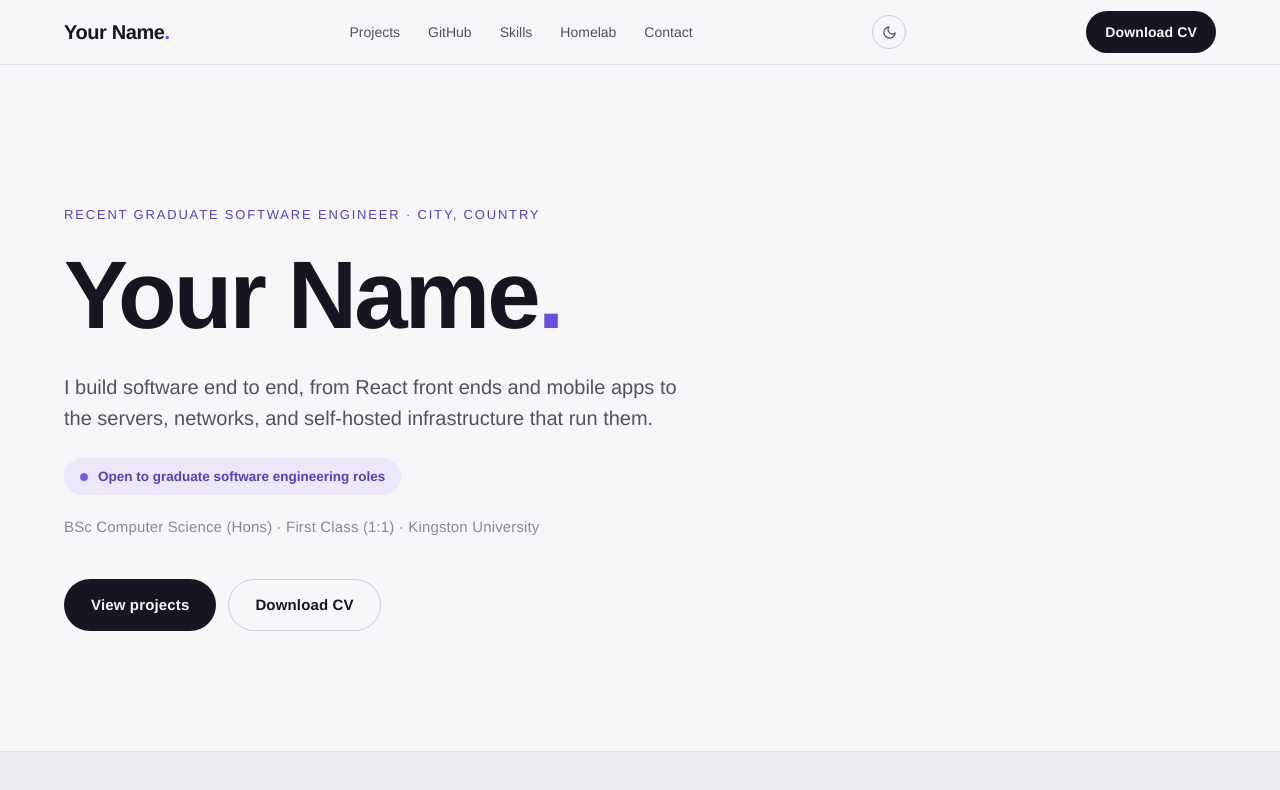
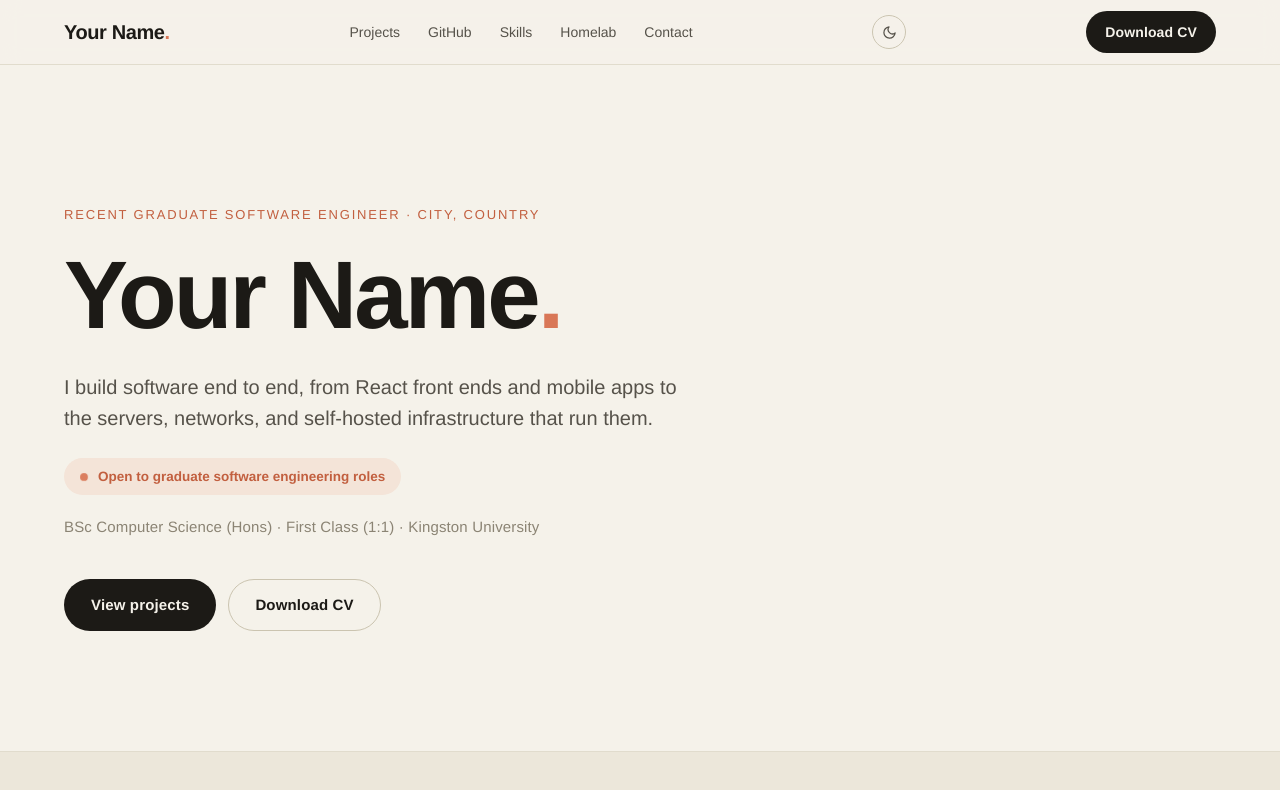
Before and after one commit to mudabbir-ahmad/Portfolio_V1, a React (Vite) app: page / in a window 1280 px wide. Shown: the top 790 px of the page. Built offline with nearby package versions, Linux system fonts and the light colour scheme; no server answers.

Commit message:
Default to light theme with Anthropic palette; hide future days in push tracker; warp cursor

```diff
--- a/index.html
+++ b/index.html
@@ -5,9 +5,7 @@
       (function () {
         try {
           var saved = localStorage.getItem("theme");
-          var dark = saved
-            ? saved === "dark"
-            : window.matchMedia("(prefers-color-scheme: dark)").matches;
+          var dark = saved === "dark";
           if (dark) document.documentElement.dataset.theme = "dark";
         } catch (e) {}
       })();
--- a/src/components/Cursor.jsx
+++ b/src/components/Cursor.jsx
@@ -1,21 +1,10 @@
-import { useEffect, useState } from "react";
-import {
-  motion,
-  useMotionValue,
-  useSpring,
-  useReducedMotion,
-} from "motion/react";
+import { useEffect, useRef, useState } from "react";
+import { useReducedMotion } from "motion/react";
 
 export default function Cursor() {
   const reduced = useReducedMotion();
   const [active, setActive] = useState(false);
-  const [overInteractive, setOverInteractive] = useState(false);
-  const [pressed, setPressed] = useState(false);
-
-  const x = useMotionValue(-100);
-  const y = useMotionValue(-100);
-  const ringX = useSpring(x, { stiffness: 240, damping: 26, mass: 0.7 });
-  const ringY = useSpring(y, { stiffness: 240, damping: 26, mass: 0.7 });
+  const dotRef = useRef(null);
 
   useEffect(() => {
     if (reduced) return;
@@ -24,42 +13,87 @@ export default function Cursor() {
     setActive(true);
     document.documentElement.classList.add("has-custom-cursor");
 
+    let tx = -100, ty = -100; // pointer position
+    let cx = -100, cy = -100; // rendered head (lerped)
+    let vx = 0, vy = 0; // smoothed velocity px/frame
+    let avx = 0, avy = 0; // raw delta since last frame
+    let stretch = 0; // 0..1 warp amount
+    let angle = 0; // travel direction rad
+    let scale = 1; // smoothed press/hover scale
+    let over = false, pressed = false;
+    let raf = 0;
+
     const move = (e) => {
-      x.set(e.clientX);
-      y.set(e.clientY);
+      avx += e.clientX - tx;
+      avy += e.clientY - ty;
+      tx = e.clientX;
+      ty = e.clientY;
     };
-    const over = (e) =>
-      setOverInteractive(!!e.target.closest("a, button, [role='button']"));
-    const down = () => setPressed(true);
-    const up = () => setPressed(false);
+    const overEl = (e) => {
+      over = !!e.target.closest("a, button, [role='button']");
+    };
+    const down = () => {
+      pressed = true;
+    };
+    const up = () => {
+      pressed = false;
+    };
+
+    const tick = () => {
+      // lazy lookup: the span only mounts after the setActive re-render
+      const el = dotRef.current;
+      if (el) {
+        cx += (tx - cx) * 0.55;
+        cy += (ty - cy) * 0.55;
+        vx += (avx - vx) * 0.35;
+        vy += (avy - vy) * 0.35;
+        avx = 0;
+        avy = 0;
+
+        const speed = Math.hypot(vx, vy);
+        stretch += (Math.min(1, speed / 12) - stretch) * 0.25;
+        if (speed > 0.4) {
+          const target = Math.atan2(vy, vx);
+          let d = target - angle;
+          while (d > Math.PI) d -= Math.PI * 2;
+          while (d < -Math.PI) d += Math.PI * 2;
+          angle += d * 0.35;
+        }
+
+        const targetScale = pressed ? 0.7 : over ? 1.4 : 1;
+        scale += (targetScale - scale) * 0.2;
+
+        // shift the head slightly backwards so the stretched tail trails behind
+        const ox = -Math.cos(angle) * stretch * 3;
+        const oy = -Math.sin(angle) * stretch * 3;
+        el.style.transform =
+          `translate3d(${cx + ox}px, ${cy + oy}px, 0) rotate(${angle}rad) ` +
+          `scale(${(scale * (1 + stretch * 0.8)).toFixed(3)}, ${(scale * (1 - stretch * 0.25)).toFixed(3)})`;
+      }
+      raf = requestAnimationFrame(tick);
+    };
+    raf = requestAnimationFrame(tick);
 
     window.addEventListener("mousemove", move, { passive: true });
-    document.addEventListener("mouseover", over);
+    document.addEventListener("mouseover", overEl);
     window.addEventListener("mousedown", down);
     window.addEventListener("mouseup", up);
 
     return () => {
+      cancelAnimationFrame(raf);
       document.documentElement.classList.remove("has-custom-cursor");
       window.removeEventListener("mousemove", move);
-      document.removeEventListener("mouseover", over);
+      document.removeEventListener("mouseover", overEl);
       window.removeEventListener("mousedown", down);
       window.removeEventListener("mouseup", up);
     };
-  }, [reduced, x, y]);
+  }, [reduced]);
 
   if (!active) return null;
 
-  const dotClass = `cursor-dot${pressed ? " cursor-dot--pressed" : ""}`;
-  const ringClass = `cursor-ring${overInteractive ? " cursor-ring--active" : ""}`;
-
   return (
-    <>
-      <motion.div className={dotClass} style={{ x, y }} aria-hidden="true">
-        <span />
-      </motion.div>
-      <motion.div className={ringClass} style={{ x: ringX, y: ringY }} aria-hidden="true">
-        <span />
-      </motion.div>
-    </>
+    <div className="cursor-dot" aria-hidden="true">
+      <span ref={dotRef} />
+    </div>
   );
 }
--- a/src/components/Nav.jsx
+++ b/src/components/Nav.jsx
@@ -13,9 +13,7 @@ function initialTheme() {
   if (typeof window === "undefined") return "light";
   const saved = localStorage.getItem("theme");
   if (saved === "light" || saved === "dark") return saved;
-  return window.matchMedia("(prefers-color-scheme: dark)").matches
-    ? "dark"
-    : "light";
+  return "light";
 }
 
 function MoonIcon() {
--- a/src/components/PushTracker.jsx
+++ b/src/components/PushTracker.jsx
@@ -142,12 +142,13 @@ export default function PushTracker() {
       const cells = [];
       for (let dow = 0; dow < 7; dow++) {
         const day = addDays(gridStart, w * 7 + dow);
+        if (day > today) break; // future days don't render
         const key = dayKey(day);
         const count = data.counts.get(key) || 0;
         cells.push(
           <span
             key={key}
-            className={`pt-cell l${levels.get(key) || 0}${day > today ? " is-future" : ""}`}
+            className={`pt-cell l${levels.get(key) || 0}`}
             title={count ? `${count} contribution${count === 1 ? "" : "s"} on ${fmtDay(key)}` : fmtDay(key)}
           />
         );
--- a/src/index.css
+++ b/src/index.css
@@ -20,25 +20,29 @@
 }
 
 :root {
-  /* light theme (default) */
-  --bg: #f7f6f9;
-  --bg-alt: #efedf4;
-  --surface: #ffffff;
-  --ink: #17151f;
-  --ink-soft: #54505e;
-  --muted: #8b8798;
-  --hairline: #e4e2ec;
-  --hairline-strong: #cfcbe0;
-  --accent: #6c4fd8;
-  --accent-dark: #5a3fb8;
-  --accent-tint: #ece7fa;
+  /* light theme (default) — Anthropic cream / orange */
+  --bg: #f5f2ea;
+  --bg-alt: #ece7da;
+  --surface: #fbfaf6;
+  --ink: #1c1a16;
+  --ink-soft: #56524a;
+  --muted: #8b8474;
+  --hairline: #e1dccd;
+  --hairline-strong: #cbc4b0;
+  --accent: #d97757;
+  --accent-dark: #c25f3f;
+  --accent-tint: #f4e4d8;
   --accent-contrast: #ffffff;
   /* always-dark panel (contact section) */
-  --panel: #17151f;
-  --panel-ink: #f4f2fa;
-  --panel-muted: #a39fb8;
-  /* empty contribution cell */
-  --pt-empty: #e8e6f0;
+  --panel: #211e19;
+  --panel-ink: #f4f1ea;
+  --panel-muted: #a39b8a;
+  /* contribution cells (light) */
+  --pt-empty: #eae4d5;
+  --pt-l1: #ecd9c4;
+  --pt-l2: #dfb28f;
+  --pt-l3: #d97757;
+  --pt-l4: #a84e31;
 
   --font-display: "Helvetica Now Display", "Helvetica Neue", Helvetica, Arial, sans-serif;
   --font-text: "Helvetica Now Text", "Helvetica Neue", Helvetica, Arial, sans-serif;
@@ -64,6 +68,10 @@
   --panel-ink: #eceaf4;
   --panel-muted: #8f8aa5;
   --pt-empty: #211d30;
+  --pt-l1: #e0d6f2;
+  --pt-l2: #c6b2e8;
+  --pt-l3: #a184d6;
+  --pt-l4: #7050bd;
 }
 
 * {
@@ -804,24 +812,19 @@ a {
 }
 
 .pt-cell.l1 {
-  background: #e0d6f2;
+  background: var(--pt-l1);
 }
 
 .pt-cell.l2 {
-  background: #c6b2e8;
+  background: var(--pt-l2);
 }
 
 .pt-cell.l3 {
-  background: #a184d6;
+  background: var(--pt-l3);
 }
 
 .pt-cell.l4 {
-  background: #7050bd;
-}
-
-.pt-cell.is-future {
-  opacity: 0;
-  pointer-events: none;
+  background: var(--pt-l4);
 }
 
 .pt-note {
@@ -1198,8 +1201,7 @@ a {
 
 /* ---------- custom cursor ---------- */
 
-.cursor-dot,
-.cursor-ring {
+.cursor-dot {
   position: fixed;
   top: 0;
   left: 0;
@@ -1209,32 +1211,13 @@ a {
 
 .cursor-dot span {
   display: block;
-  width: 7px;
-  height: 7px;
-  margin: -3.5px 0 0 -3.5px;
+  width: 8px;
+  height: 8px;
+  margin: -4px 0 0 -4px;
   border-radius: 50%;
   background: var(--accent);
-  transition: transform 0.18s ease;
-}
-
-.cursor-dot--pressed span {
-  transform: scale(0.7);
-}
-
-.cursor-ring span {
-  display: block;
-  width: 30px;
-  height: 30px;
-  margin: -15px 0 0 -15px;
-  border-radius: 50%;
-  border: 1.5px solid color-mix(in srgb, var(--accent) 45%, transparent);
-  transition: transform 0.22s ease, border-color 0.22s ease, background-color 0.22s ease;
-}
-
-.cursor-ring--active span {
-  transform: scale(1.35);
-  border-color: color-mix(in srgb, var(--accent) 70%, transparent);
-  background: color-mix(in srgb, var(--accent) 8%, transparent);
+  transform: translate3d(-100px, -100px, 0);
+  will-change: transform;
 }
 
 html.has-custom-cursor,
```
